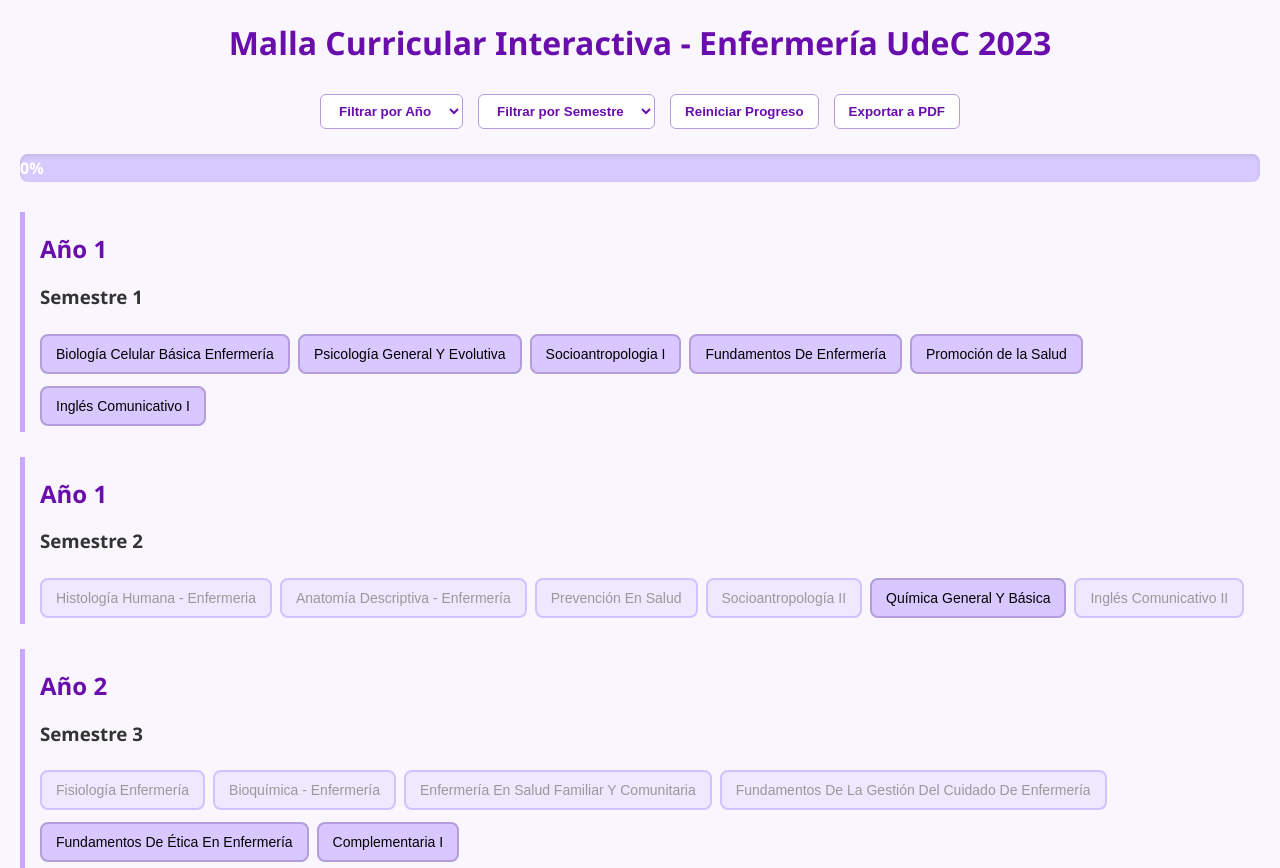
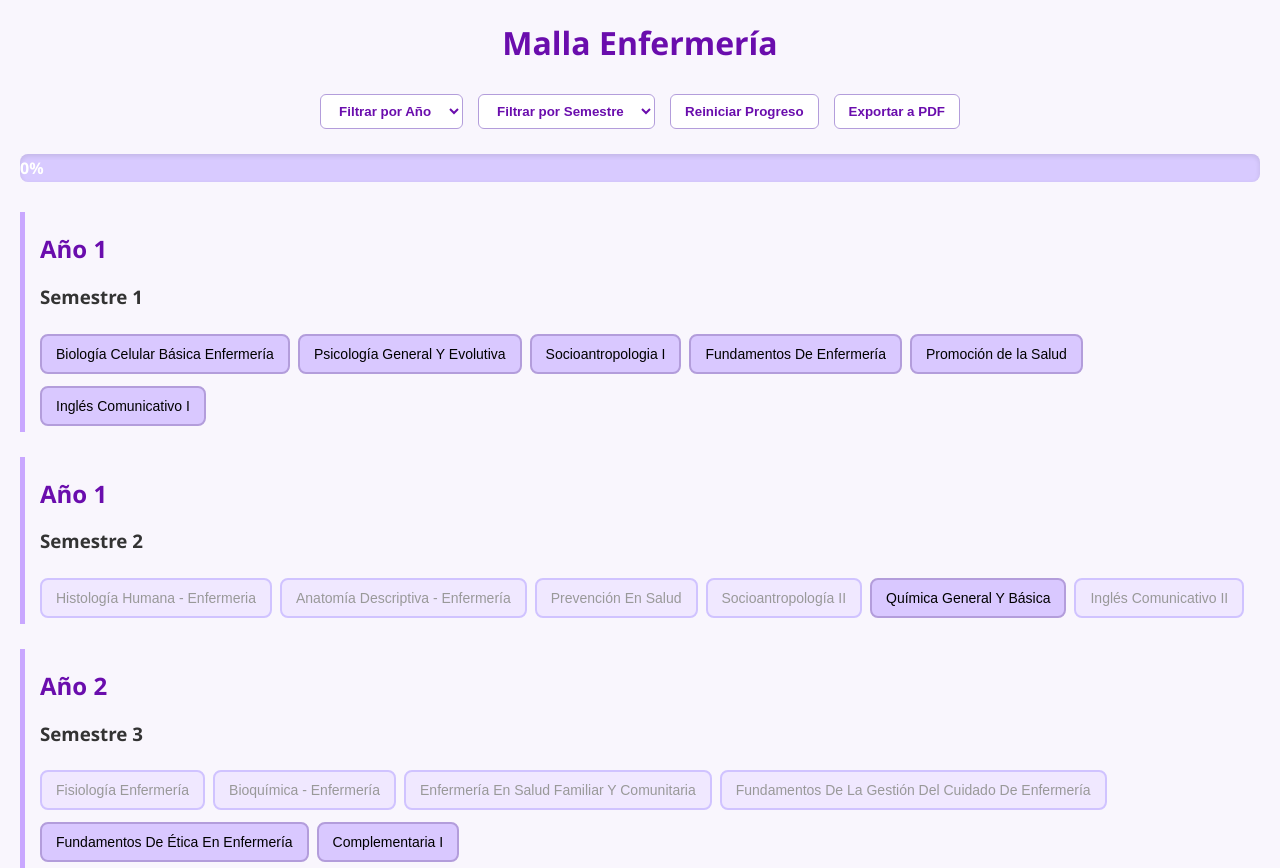
Before and after one commit to anaistyle/Enfermer-a, a plain HTML site: page index.html in a window 1280 px wide. Shown: the top 868 px of the page. Drawn offline with Linux system fonts and the light colour scheme.

Commit message:
Update index.html

```diff
--- a/index.html
+++ b/index.html
@@ -7,7 +7,7 @@
   <link rel="stylesheet" href="estilos.css" />
 </head>
 <body>
-  <h1>Malla Curricular Interactiva - Enfermería UdeC 2023</h1>
+  <h1>Malla Enfermería</h1>
 
   <div class="controles">
     <select id="filtroAño">
```
